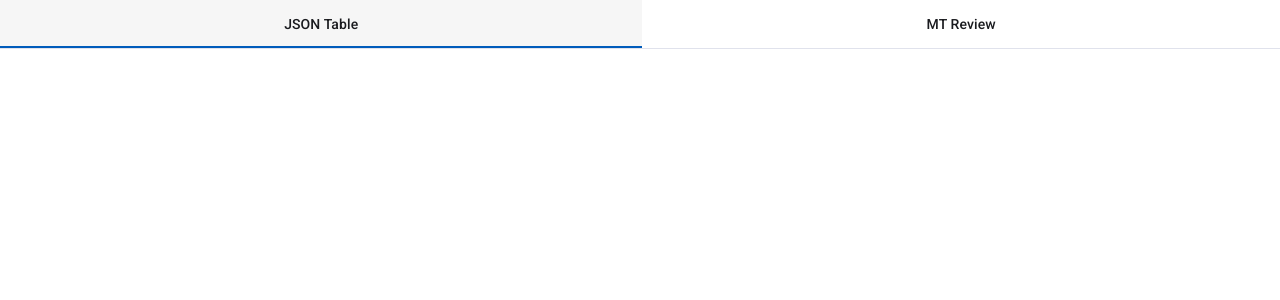
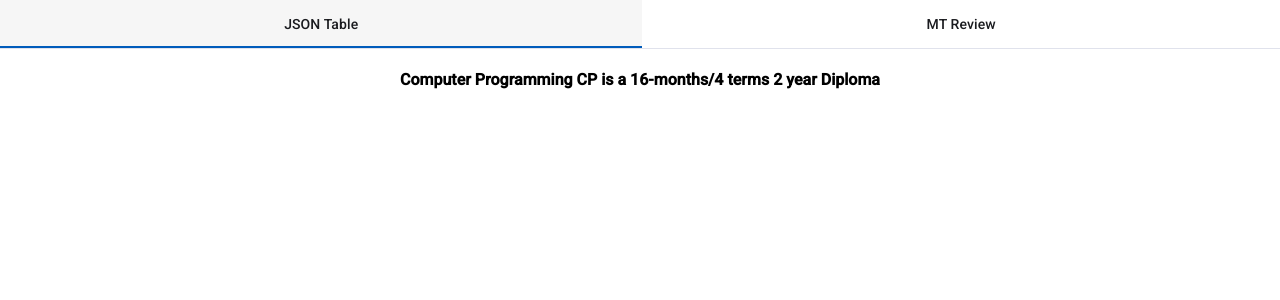
Before and after one commit to theashisharora/jsonMT, an Angular app: page / in a window 1280 px wide. Shown: the top 300 px of the page. Built offline with nearby package versions, Linux system fonts and the light colour scheme.

Commit message:
Update app.component.html and json-table.component.html

```diff
--- a/src/app/app.component.html
+++ b/src/app/app.component.html
@@ -1,9 +1,9 @@
 <link href="https://fonts.googleapis.com/icon?family=Material+Icons" rel="stylesheet">
 <mat-tab-group mat-stretch-tabs class="example">
   <mat-tab label="JSON Table">
-
+    <app-json-table [program]="program" [courses]="courses"></app-json-table>
   </mat-tab>
   <mat-tab label="MT Review">
-
+    <app-review></app-review>
   </mat-tab>
 </mat-tab-group>
--- a/src/app/json-table/json-table.component.html
+++ b/src/app/json-table/json-table.component.html
@@ -1 +1,3 @@
-<p>json-table works!</p>
+<h4 [ngStyle]="{textAlign: 'center'}">
+    {{program.programName}} {{program.shortName}} is a {{program.schedule}} {{program.credential}}
+</h4>
--- a/src/app/json-table/json-table.component.ts
+++ b/src/app/json-table/json-table.component.ts
@@ -1,4 +1,5 @@
-import { Component } from '@angular/core';
+import { Component, Input } from '@angular/core';
+import { Program, Courses } from '../interfaceCP';
 
 @Component({
   selector: 'app-json-table',
@@ -6,5 +7,6 @@ import { Component } from '@angular/core';
   styleUrl: './json-table.component.css'
 })
 export class JsonTableComponent {
-
+  @Input() program!: Program;
+  @Input() courses!: Courses[];
 }
```
